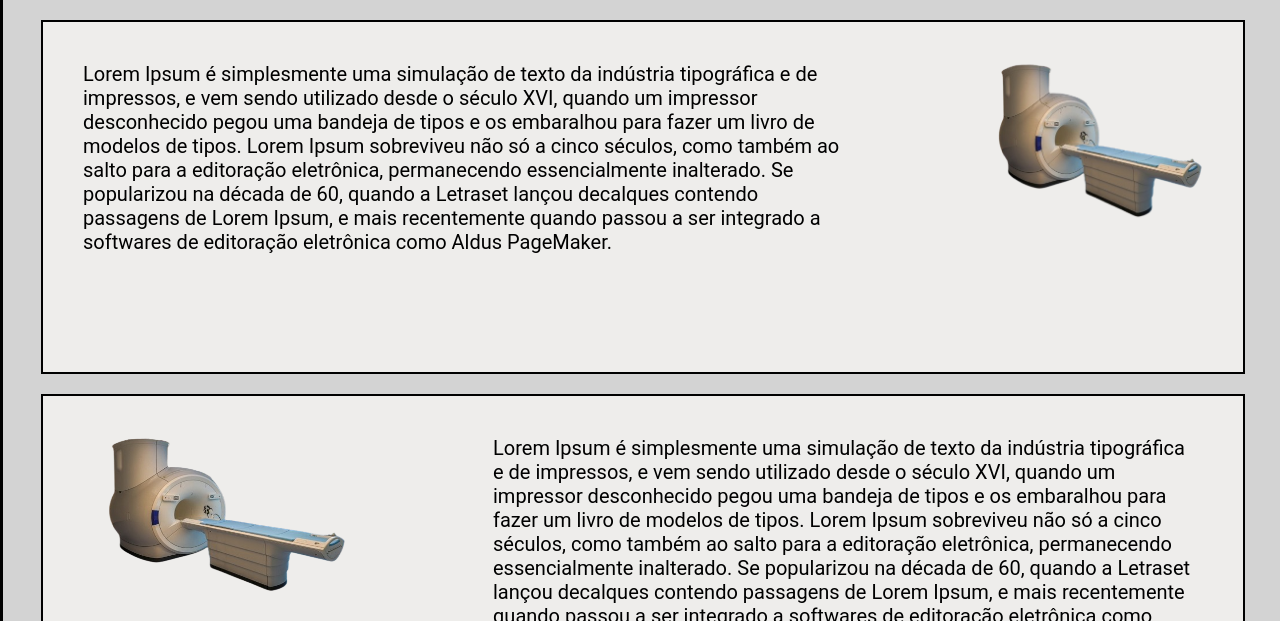
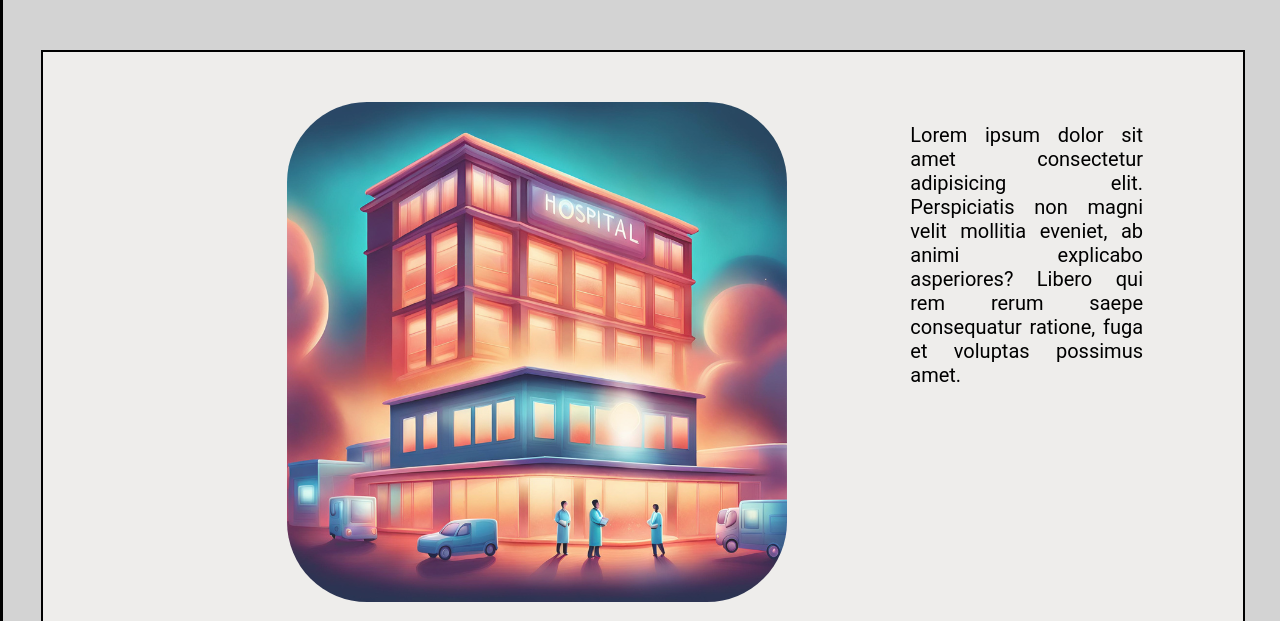
Before and after one commit to Ryanmedeirosp/JAVASCRIPT, a plain HTML site: page siteclinica/index.html in a window 1280 px wide. Shown: the part 179-800 px from the top of the page. Drawn offline with Linux system fonts and the light colour scheme.

Commit message:
mudei o index

```diff
--- a/siteclinica/estilo.css
+++ b/siteclinica/estilo.css
@@ -48,7 +48,7 @@ body{
     display: flex;
     align-items:   center;
     width: 100%;
-    height: 1200px;
+    height: 700px;
     border: 3px solid black;
     flex-direction: column;
 }
@@ -108,23 +108,35 @@ p{
     cursor: pointer;
 }
 .text1{
+    align-items: center;
+    justify-content: center;
     display: flex;
-    margin-top: 20px;
+    margin-top: 50px;
     width: 1200px;
-    height: 350px;
+    height: 600px;
     background-color:  rgb(238, 237, 235);
     border: 2px solid black;
 }
 .lorem{
+    text-align: justify;
     font-size: 20px;
-    width: 1000px;
-    margin: 40px;
-    margin-right: 100px;
+}
+#ipsum{
+    top: -150px;
+    position: relative;
+    font-size: 20px;
+    width: 700px;
+    margin-right: 20px;
+    margin-left: 20px;
+
 }
 .ipsum{
+    top: -100px;
+    position: relative;
     font-size: 20px;
-    width: 700px;
-    margin: 40px;
+    width: 800px;
+
+    margin-right: 100px;
     margin-left: 100px;
 
 }
@@ -252,6 +264,7 @@ label{
     margin: 5px;
 }
 .pMission{
+    text-align: justify;
     margin: 10px;
     font-size: 20px;
 }
@@ -335,6 +348,7 @@ span{
     flex-direction: row;
 }
 textarea{
+    padding: 40px;
     font-size: 20px;
     border: 3px solid black;
     border-radius: 60px;
@@ -342,10 +356,11 @@ textarea{
     top: -700px;
     left: 600px;
     height: 300px;
-    width: 600px;
+    width: 550px;
     resize: none;
 }
 #pOculto{
+    text-align: justify;
     margin: 20px;
     font-size: 20px;
 }
@@ -383,3 +398,20 @@ textarea{
     display: flex;
     justify-content: center;
 }
+p{
+    text-align: justify;
+}
+#imgEntrada{
+    border-radius: 80px;
+    width:500px;
+    height:500px;
+    position: absolute;
+    opacity: 1;
+    transition: opacity 1500ms ease-in-out ;
+}
+#slide{
+    position: relative;
+    width: 1800px;
+    height: 500px;
+    overflow: hidden;
+}
--- a/siteclinica/index.html
+++ b/siteclinica/index.html
@@ -4,7 +4,7 @@
     <meta charset="UTF-8">
     <meta name="viewport" content="width=device-width, initial-scale=1.0">
     <link rel="stylesheet" href="estilo.css">
-    <script src="script.js" defer></script>
+    <script src="scriptindex.js" defer></script>
     <title>RP Produtos Hospitalares</title>
 </head>
 
@@ -33,16 +33,11 @@
         </div>
         <div id="apresentacao">
             <div class="text1">
-                <p class="lorem">Lorem Ipsum é simplesmente uma simulação de texto da indústria tipográfica e de impressos, e vem sendo utilizado desde o século XVI, quando um impressor desconhecido pegou uma bandeja de tipos e os embaralhou para fazer um livro de modelos de tipos. Lorem Ipsum sobreviveu não só a cinco séculos, como também ao salto para a editoração eletrônica, permanecendo essencialmente inalterado. Se popularizou na década de 60, quando a Letraset lançou decalques contendo passagens de Lorem Ipsum, e mais recentemente quando passou a ser integrado a softwares de editoração eletrônica como Aldus PageMaker.</p>
-                <img width="350px" height="200px" src="img.png" alt="clinica">
-            </div>
-            <div class="text1">
-                <img width="350px" height="200px" src="img.png" alt="clinica">
-                <p class="ipsum">Lorem Ipsum é simplesmente uma simulação de texto da indústria tipográfica e de impressos, e vem sendo utilizado desde o século XVI, quando um impressor desconhecido pegou uma bandeja de tipos e os embaralhou para fazer um livro de modelos de tipos. Lorem Ipsum sobreviveu não só a cinco séculos, como também ao salto para a editoração eletrônica, permanecendo essencialmente inalterado. Se popularizou na década de 60, quando a Letraset lançou decalques contendo passagens de Lorem Ipsum, e mais recentemente quando passou a ser integrado a softwares de editoração eletrônica como Aldus PageMaker.</p>
-            </div>
-            <div class="text1">
-                <p class="lorem">Lorem Ipsum é simplesmente uma simulação de texto da indústria tipográfica e de impressos, e vem sendo utilizado desde o século XVI, quando um impressor desconhecido pegou uma bandeja de tipos e os embaralhou para fazer um livro de modelos de tipos. Lorem Ipsum sobreviveu não só a cinco séculos, como também ao salto para a editoração eletrônica, permanecendo essencialmente inalterado. Se popularizou na década de 60, quando a Letraset lançou decalques contendo passagens de Lorem Ipsum, e mais recentemente quando passou a ser integrado a softwares de editoração eletrônica como Aldus PageMaker.</p>
-                <img width="350px" height="200px" src="img.png" alt="clinica">
+                <p id="ipsum"></p>
+                <div id="slide">
+                    <img id="imgEntrada"  src="img1.png" alt="clinica">
+                </div>
+                <p class="ipsum">Lorem ipsum dolor sit amet consectetur adipisicing elit. Perspiciatis non magni velit mollitia eveniet, ab animi explicabo asperiores? Libero qui rem rerum saepe consequatur ratione, fuga et voluptas possimus amet.</p>
             </div>
         </div>
     </main>
--- a/siteclinica/script.js
+++ b/siteclinica/script.js
@@ -87,6 +87,8 @@ function buscarCep(){
          else{
            span.textContent = "erro"
          }
+        let endereco = JSON.parse(req.response);
+        console.log(`${input[0].value},${input[1].value},${input[2].value},${endereco.city},${endereco.street},${endereco.neighborhood}`)
       }
   }
 }
--- /dev/null
+++ b/siteclinica/scriptindex.js
@@ -0,0 +1,32 @@
+const getHours = () => {
+    const clock = document.querySelector('#relogio')
+    const date = new Date()
+    const hours = date.getHours()
+    const minutes = date.getMinutes()
+    const seconds = date.getSeconds()
+    const hour = hours < 10 ? `0${hours}` : hours
+    const minute = minutes < 10 ? `0${minutes}` : minutes
+    const second = seconds < 10 ? `0${seconds}` : seconds
+    clock.textContent = `${hour}:${minute}:${second}`
+
+  }
+
+  setInterval(getHours,1000)
+
+const listaBanner = ["img1.png","img2.png","img3.png","img4.png","img5.png"]
+const banner = document.querySelector("#imgEntrada")
+var contador = 0
+
+setInterval(() => {
+  banner.src = listaBanner[contador]
+  banner.style.opacity = 1
+  contador++
+  if(contador === 5){
+    contador = 0
+  }
+
+  setTimeout(() => {
+    banner.style.opacity = 0.6
+  },1500);
+
+}, 3000);
```
Also changed, not shown: siteclinica/img.png (deleted), siteclinica/img1.png (added), siteclinica/img2.png (added), siteclinica/img3.png (added), siteclinica/img4.png (added), siteclinica/img5.png (added).
